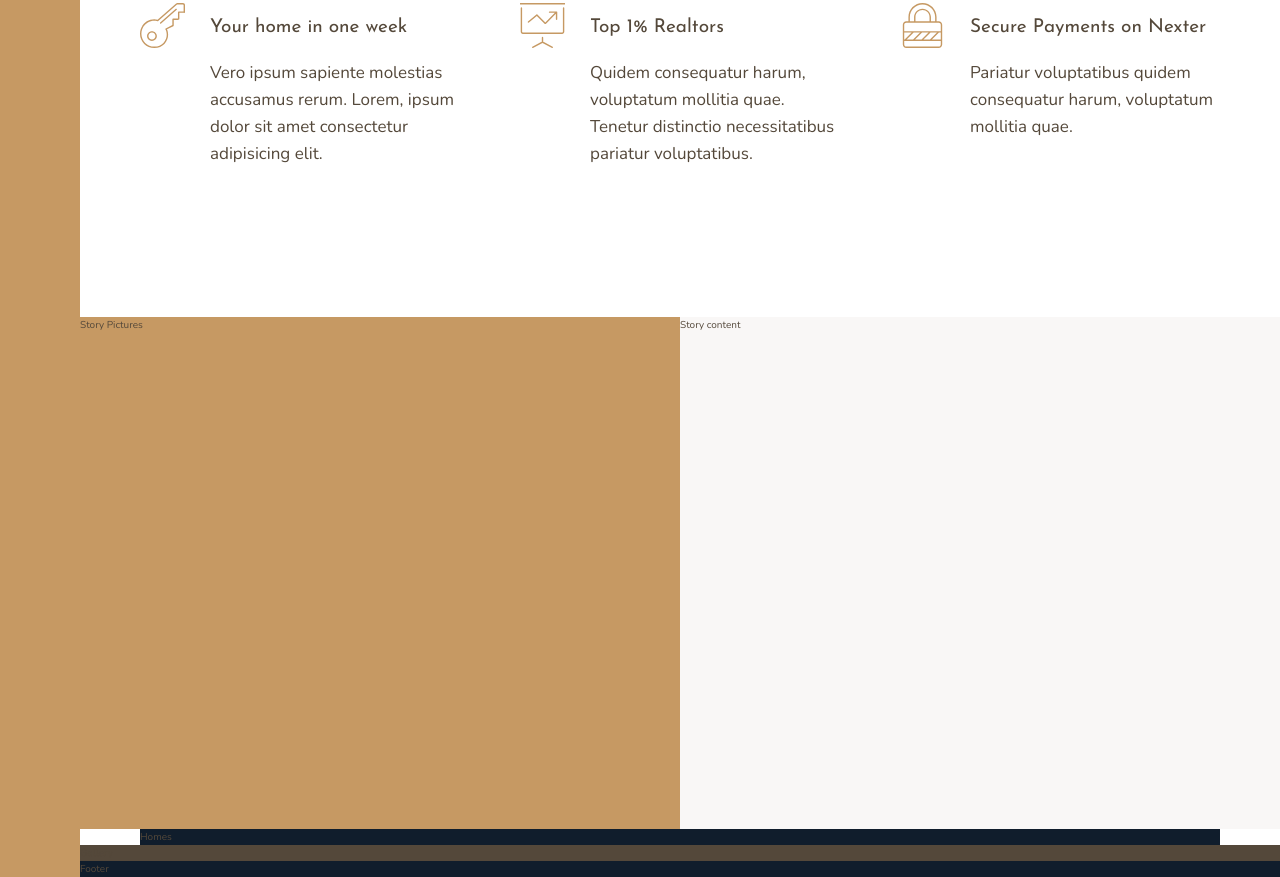
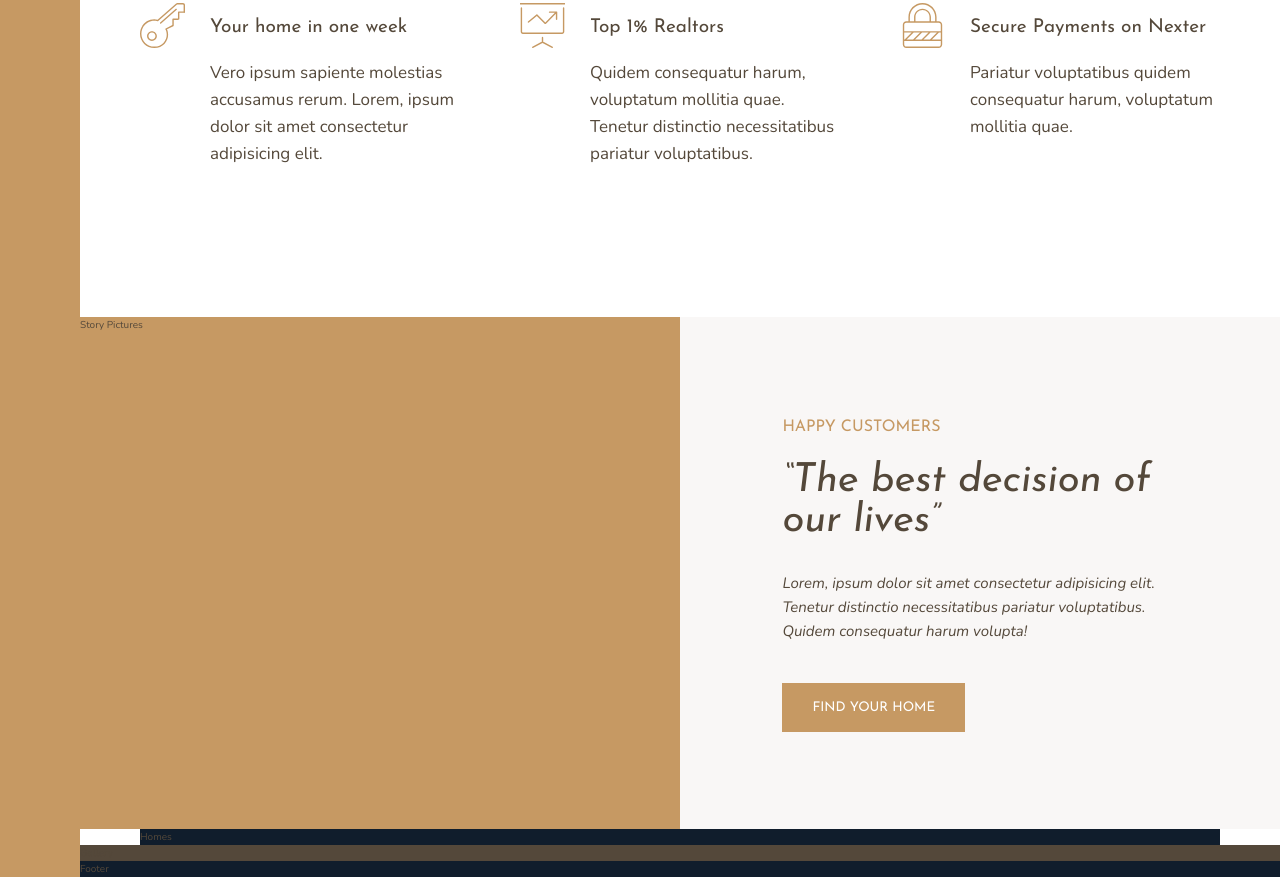
Before and after one commit to electro75/nexter, a website: page index.html in a window 1280 px wide. Shown: the part 991-1868 px from the top of the page. Drawn offline with nearby package versions, Linux system fonts and the light colour scheme.

Commit message:
add story content markup and styles

```diff
--- a/index.html
+++ b/index.html
@@ -97,7 +97,14 @@
         </div>
 
         <div class="story__content">
-            Story content
+            <h3 class="heading-3 mb-sm">
+                Happy Customers
+            </h3>
+            <h2 class="heading-2 heading-2--dark mb-md">&ldquo;The best decision of our lives&rdquo;</h2>
+            <p class="story__text">
+                Lorem, ipsum dolor sit amet consectetur adipisicing elit. Tenetur distinctio necessitatibus pariatur voluptatibus. Quidem consequatur harum volupta!
+            </p>
+            <button class="btn">Find your home</button>
         </div>
 
         <section class="homes">
--- a/sass/_base.scss
+++ b/sass/_base.scss
@@ -41,3 +41,26 @@ body {
     grid-template-columns: [sidebar-start] 8rem [sidebar-end full-start] minmax(6rem, 1fr) [center-start] repeat(8, [col-start] minmax(min-content, 14rem) [col-end]) [center-end] minmax(6rem, 1fr) [full-end];
 
 }
+
+.btn {
+    background-color: $color-primary;
+    color: #fff;
+    border: none;
+    border-radius: none;
+    font-family: $font-display;
+    text-transform: uppercase;
+    padding: 1.8rem 3rem;
+    cursor: pointer;
+    transition: all .2s;
+
+    &:hover {
+        background-color: $color-primary-dark;
+    }
+}
+
+// UTILITY CLASS
+
+.mb-sm { margin-bottom: 2rem; }
+.mb-md { margin-bottom: 3rem; }
+.mb-lg { margin-bottom: 4rem; }
+.mb-hg { margin-bottom: 8rem; }
--- a/sass/_story.scss
+++ b/sass/_story.scss
@@ -8,5 +8,16 @@
     &__content {
         background-color: $color-grey-light-1;
         grid-column: col-start 5/full-end;
+        padding: 6rem 8vw;
+        display: flex;
+        flex-direction: column;
+        justify-content: center;
+        align-items: flex-start;
+    }
+
+    &__text {
+        font-size: 1.5rem;
+        font-style: italic;
+        margin-bottom: 4rem;
     }
 }
--- a/sass/_typography.scss
+++ b/sass/_typography.scss
@@ -11,10 +11,24 @@
 
     &-2 {
         @extend %heading;
+        font-size: 4rem;
+        font-style: italic;
+        line-height: 1;
+
+        &--light {
+            color: $color-grey-light-1;
+        }
+
+        &--dark {
+            color: $color-grey-dark-1;
+        }
     }
 
     &-3 {
         @extend %heading;
+        font-size: 1.6rem;
+        color: $color-primary;
+        text-transform: uppercase;
     }
 
     &-4 {
```
Also changed, not shown: css/style.css.
